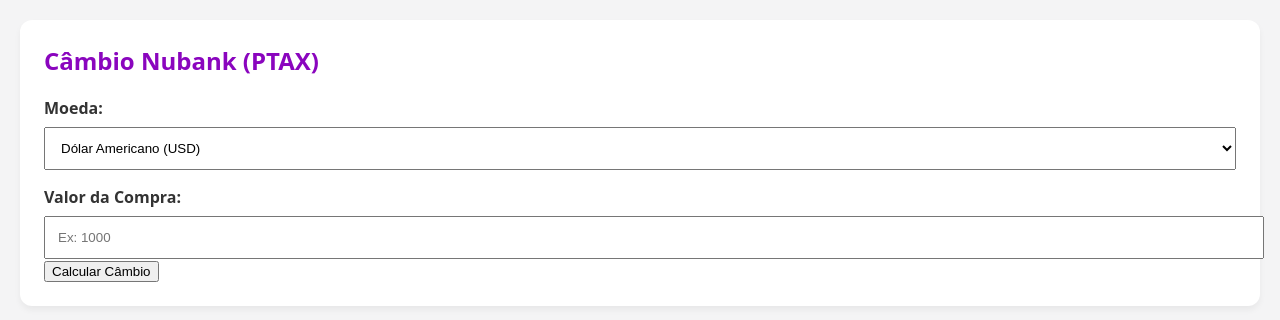
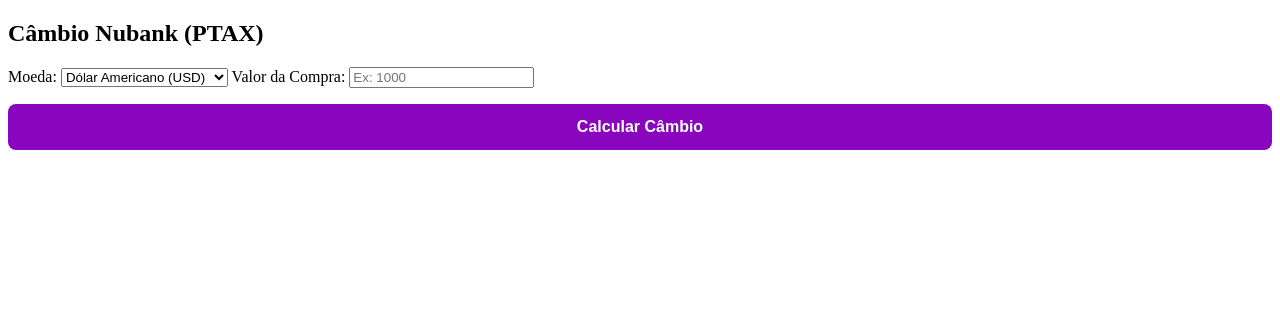
Before and after one commit to viniflix/Calculadora-Cambio-Nubank, a plain HTML site: page index.html in a window 1280 px wide. Drawn offline with Linux system fonts and the light colour scheme.

Commit message:
Add button styles to style.css
Added styles for button states including active and disabled.

```diff
--- a/style.css
+++ b/style.css
@@ -1,31 +1,22 @@
-body {
-  font-family: system-ui, -apple-system, sans-serif;
-  background-color: #f4f4f5;
-  padding: 20px;
-  margin: 0;
+button {
+  width: 100%;
+  padding: 14px;
+  margin-top: 16px;
+  background-color: #8A05BE;
+  color: white;
+  border: none;
+  border-radius: 8px;
+  font-size: 16px;
+  font-weight: bold;
+  cursor: pointer;
+  transition: background-color 0.2s;
 }
 
-.container {
-  background: white;
-  padding: 24px;
-  border-radius: 12px;
-  box-shadow: 0 4px 6px rgba(0,0,0,0.05);
-  max-width: 100%;
+button:active {
+  background-color: #610386;
 }
 
-h2 {
-  color: #8A05BE;
-  margin-top: 0;
+button:disabled {
+  background-color: #c48bd6;
+  cursor: not-allowed;
 }
-
-label {
-  display: block;
-  font-weight: 600;
-  margin-top: 16px;
-  margin-bottom: 8px;
-  color: #333;
-}
-
-select, input {
-  width: 100%;
-  padding: 12px;
```
